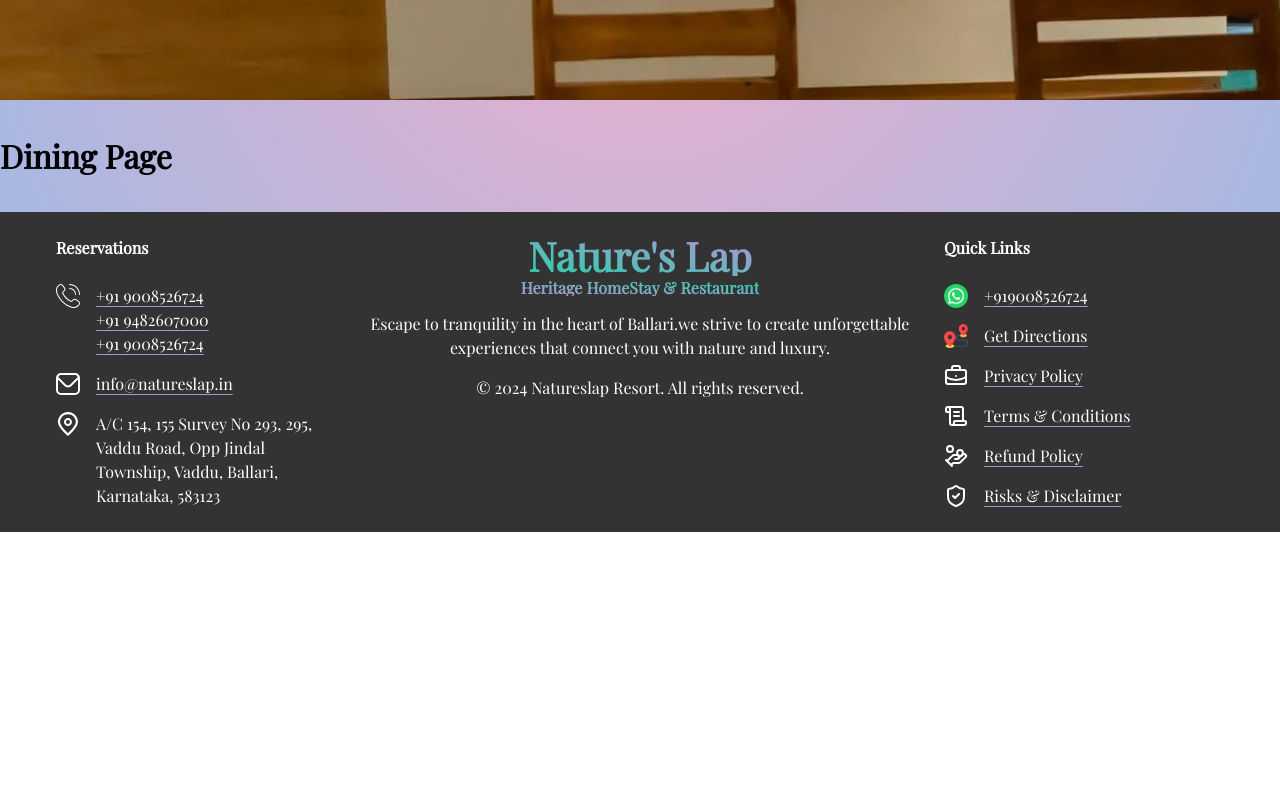
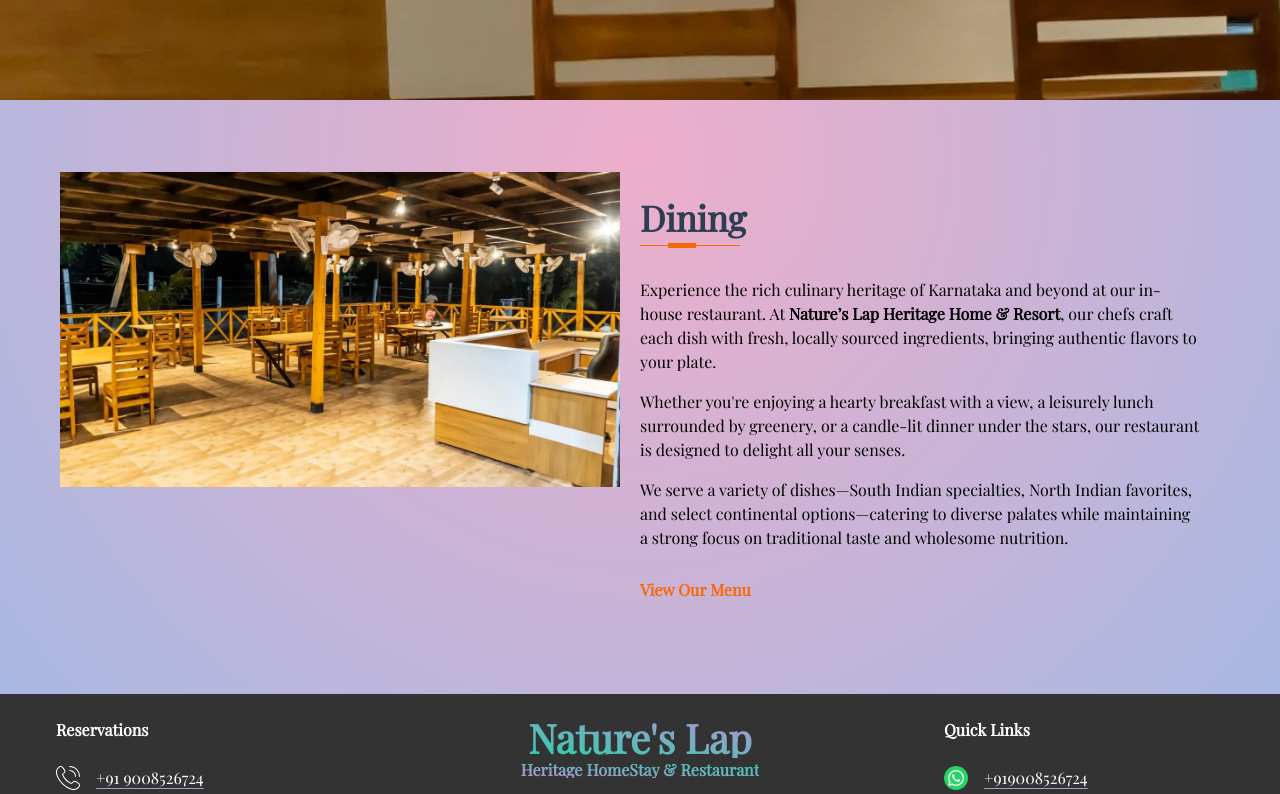
Before and after one commit to ayechico21/natures-lap, a React (Vite) app: page /dining in a window 1280 px wide. Shown: the part 700-1494 px from the top of the page. Before the commit the page ends 1232 px from the top, so only its background shows below. Built offline with nearby package versions, Linux system fonts and the light colour scheme; the HTML template or start-up script is replaced by a standard one; a web font is replaced by a local one.

Commit message:
feat: dining

```diff
--- a/src/components/HamburgerMenu.jsx
+++ b/src/components/HamburgerMenu.jsx
@@ -31,7 +31,7 @@
         <StyledNavLink to="/">Home</StyledNavLink>
         <StyledNavLink to="/rooms">Rooms</StyledNavLink>
         <StyledNavLink to="/gallery">Gallery</StyledNavLink>
-        {/* <StyledNavLink to="/dining">Restaurant</StyledNavLink> */}
+        <StyledNavLink to="/dining">Restaurant</StyledNavLink>
         <StyledNavLink to="/about">About Us</StyledNavLink>
         <StyledNavLink to="/contact">Contact Us</StyledNavLink>
         <ListItem onClick={scrollToFooter}>Policies</ListItem>
--- a/src/components/Header.jsx
+++ b/src/components/Header.jsx
@@ -30,7 +30,7 @@
           <LogoListItem>
             <Logo />
           </LogoListItem>
-          {/* <StyledNavLink to="/dining">Restaurant</StyledNavLink> */}
+          <StyledNavLink to="/dining">Restaurant</StyledNavLink>
           <StyledNavLink to="/about">About Us</StyledNavLink>
           <StyledNavLink to="/contact">Contact Us</StyledNavLink>
           <ListItem onClick={scrollToFooter}>Policies</ListItem>
--- a/src/pages/Dining.jsx
+++ b/src/pages/Dining.jsx
@@ -1,12 +1,104 @@
 import React from "react";
 import styled from "styled-components";
 
-function Dining() {
+const Dining = () => {
   return (
-    <>
-      <h1>Dining Page</h1>
-    </>
+    <Wrapper>
+      <ImageWrapper>
+        <img src="./img30.webp" alt="Dining Area" />
+      </ImageWrapper>
+      <InfoCard>
+        <Heading>Dining</Heading>
+        <p>
+          Experience the rich culinary heritage of Karnataka and beyond at our in-house restaurant. At <strong>Nature’s Lap Heritage Home & Resort</strong>, our chefs craft each dish with fresh, locally sourced ingredients, bringing authentic flavors to your plate.
+        </p>
+        <p>
+          Whether you're enjoying a hearty breakfast with a view, a leisurely lunch surrounded by greenery, or a candle-lit dinner under the stars, our restaurant is designed to delight all your senses.
+        </p>
+        <p>
+          We serve a variety of dishes—South Indian specialties, North Indian favorites, and select continental options—catering to diverse palates while maintaining a strong focus on traditional taste and wholesome nutrition.
+        </p>
+        <MenuLink
+          href="./Natures_lap_heritage_menu.pdf"
+          target="_blank"
+          rel="noopener noreferrer"
+        >
+          View Our Menu
+        </MenuLink>
+      </InfoCard>
+    </Wrapper>
   );
-}
+};
+
+const Wrapper = styled.section`
+  display: flex;
+  flex-direction: column;
+  max-width: 1200px;
+  margin: 0 auto;
+  padding: 40px 20px;
+
+  @media screen and (min-width: 900px) {
+    flex-direction: row;
+  }
+`;
+
+const InfoCard = styled.div`
+  flex: 1;
+  padding: 20px;
+  display: flex;
+  flex-direction: column;
+  gap: 16px;
+`;
+
+const ImageWrapper = styled.div`
+  flex: 1;
+  overflow: hidden;
+  max-height: 500px;
+  img {
+    width: 100%;
+    height: auto;
+    object-fit: cover;
+  }
+`;
+
+const Heading = styled.h2`
+  font-size: 2.2rem;
+  color: #2c3e50;
+  position: relative;
+  margin-bottom: 16px;
+
+  &::before {
+    content: "";
+    position: absolute;
+    width: 28px;
+    height: 5px;
+    bottom: -2.5px;
+    left: 5%;
+    background-color: hsl(24, 94%, 50%);
+  }
+
+  &::after {
+    content: "";
+    position: relative;
+    width: 100px;
+    height: 1px;
+    left: 0;
+    background-color: hsl(24, 94%, 50%);
+    display: block;
+  }
+`;
+
+const MenuLink = styled.a`
+  color: hsl(24, 94%, 50%);
+  font-weight: bold;
+  text-decoration: none;
+  margin-top: 12px;
+  transition: color 0.3s;
+
+  &:hover {
+    color: hsl(24, 100%, 40%);
+    text-decoration: underline;
+  }
+`;
 
 export default Dining;
--- a/src/pages/Home.jsx
+++ b/src/pages/Home.jsx
@@ -100,8 +100,8 @@
             integral part of the overall experience, where every bite is a step
             closer to the heart of nature.
           </p>
-          {/* <NavButton onClick={handleDiningNavigation}>Dining</NavButton> */}
-          <NavButton>Coming Soon</NavButton>
+          <NavButton onClick={handleDiningNavigation}>Dining</NavButton>
+         {/*  <NavButton>Coming Soon</NavButton> */}
         </InfoCard>
       </MainCard>
     </Wrapper>
```
Also changed, not shown: 1 other file (tests, documents, lock files or other folders).
